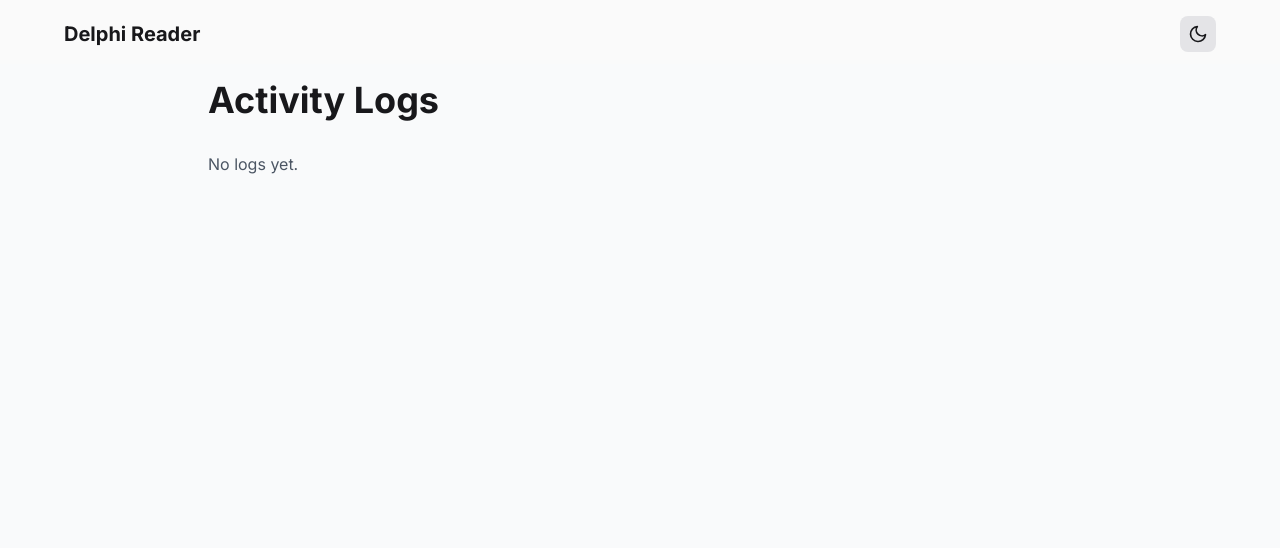
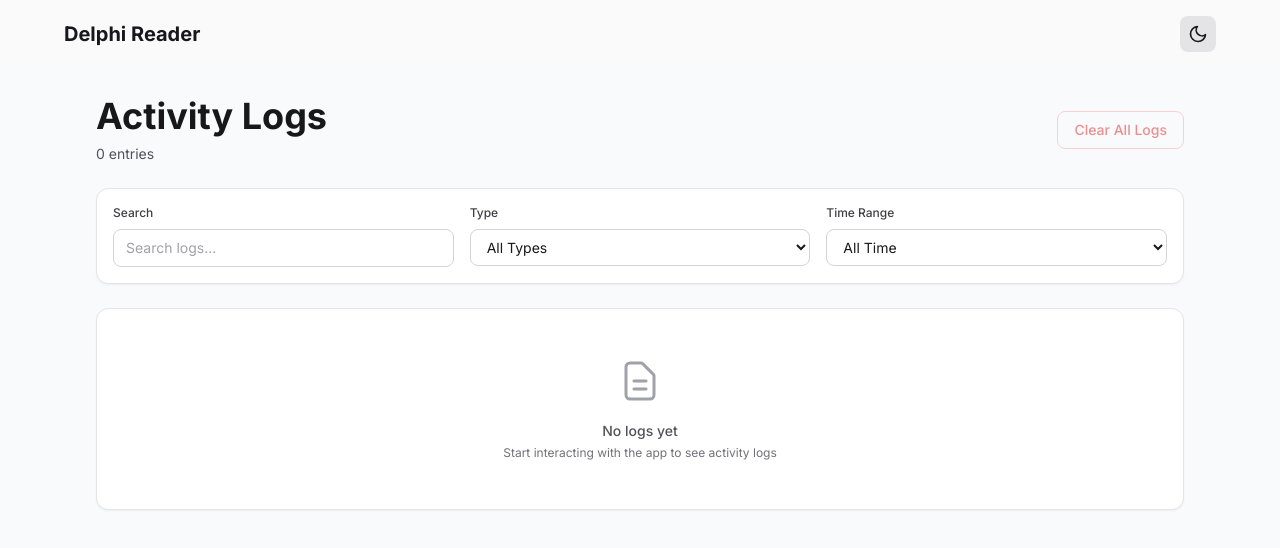
Before and after one commit to jiteshvarade/Delphi-Track-A, a React (Vite) app in the folder delphi-poc/: page /logs in a window 1280 px wide. Shown: the top 548 px of the page. Built offline with nearby package versions, Linux system fonts and the light colour scheme.

Commit message:
Added filters to log page

```diff
--- a/delphi-poc/src/context/LogContext.tsx
+++ b/delphi-poc/src/context/LogContext.tsx
@@ -1,23 +1,60 @@
 import { createContext, useContext, useState } from 'react'
 import type { ReactNode } from 'react'
 
+export interface LogEntry {
+  id: string
+  timestamp: Date
+  type: 'info' | 'success' | 'error' | 'warning'
+  message: string
+}
+
 interface LogContextType {
-  logs: string[]
-  addLog: (message: string) => void
+  logs: LogEntry[]
+  addLog: (message: string, type?: LogEntry['type']) => void
+  clearLogs: () => void
 }
 
 const LogContext = createContext<LogContextType | undefined>(undefined)
 
 export function LogProvider({ children }: { children: ReactNode }) {
-  const [logs, setLogs] = useState<string[]>(() => {
+  const [logs, setLogs] = useState<LogEntry[]>(() => {
     // Initialize from localStorage
     const stored = localStorage.getItem('activity-logs')
-    return stored ? JSON.parse(stored) : []
+    if (stored) {
+      try {
+        const parsed = JSON.parse(stored)
+
+        // Handle old string-based logs (migration)
+        if (parsed.length > 0 && typeof parsed[0] === 'string') {
+          console.log('Migrating old log format...')
+          // Clear old logs and start fresh
+          localStorage.removeItem('activity-logs')
+          return []
+        }
+
+        // Convert timestamp strings back to Date objects
+        return parsed.map((log: LogEntry) => ({
+          ...log,
+          type: log.type || 'info', // Provide default type for old logs
+          timestamp: new Date(log.timestamp)
+        }))
+      } catch (error) {
+        console.error('Error loading logs:', error)
+        // Clear corrupted logs
+        localStorage.removeItem('activity-logs')
+        return []
+      }
+    }
+    return []
   })
 
-  const addLog = (message: string) => {
-    const timestamp = new Date().toLocaleTimeString()
-    const newLog = `[${timestamp}] ${message}`
+  const addLog = (message: string, type: LogEntry['type'] = 'info') => {
+    const newLog: LogEntry = {
+      id: `${Date.now()}-${Math.random().toString(36).substr(2, 9)}`,
+      timestamp: new Date(),
+      type,
+      message
+    }
     setLogs((prev) => {
       const updated = [...prev, newLog]
       // Persist to localStorage
@@ -26,8 +63,13 @@ export function LogProvider({ children }: { children: ReactNode }) {
     })
   }
 
+  const clearLogs = () => {
+    setLogs([])
+    localStorage.removeItem('activity-logs')
+  }
+
   return (
-    <LogContext.Provider value={{ logs, addLog }}>
+    <LogContext.Provider value={{ logs, addLog, clearLogs }}>
       {children}
     </LogContext.Provider>
   )
--- a/delphi-poc/src/pages/LogsPage.tsx
+++ b/delphi-poc/src/pages/LogsPage.tsx
@@ -1,25 +1,209 @@
+import { useState, useMemo } from 'react'
 import { useLog } from '../context/LogContext'
+import type { LogEntry } from '../context/LogContext'
 
 export default function LogsPage() {
-  const { logs } = useLog()
+  const { logs, clearLogs } = useLog()
+  const [searchQuery, setSearchQuery] = useState('')
+  const [typeFilter, setTypeFilter] = useState<LogEntry['type'] | 'all'>('all')
+  const [dateFilter, setDateFilter] = useState<'all' | 'today' | 'hour'>('all')
+
+  // Filter logs based on search, type, and date
+  const filteredLogs = useMemo(() => {
+    let filtered = [...logs].reverse() // Show newest first
+
+    // Search filter
+    if (searchQuery) {
+      filtered = filtered.filter(log =>
+        log.message.toLowerCase().includes(searchQuery.toLowerCase())
+      )
+    }
+
+    // Type filter
+    if (typeFilter !== 'all') {
+      filtered = filtered.filter(log => log.type === typeFilter)
+    }
+
+    // Date filter
+    if (dateFilter !== 'all') {
+      const now = new Date()
+      filtered = filtered.filter(log => {
+        const logTime = new Date(log.timestamp)
+        if (dateFilter === 'today') {
+          return logTime.toDateString() === now.toDateString()
+        } else if (dateFilter === 'hour') {
+          return now.getTime() - logTime.getTime() < 3600000 // 1 hour
+        }
+        return true
+      })
+    }
+
+    return filtered
+  }, [logs, searchQuery, typeFilter, dateFilter])
+
+  const getTypeStyles = (type: LogEntry['type']) => {
+    switch (type) {
+      case 'success':
+        return 'bg-green-50 dark:bg-green-950 text-green-700 dark:text-green-300 border-green-200 dark:border-green-800'
+      case 'error':
+        return 'bg-red-50 dark:bg-red-950 text-red-700 dark:text-red-300 border-red-200 dark:border-red-800'
+      case 'warning':
+        return 'bg-yellow-50 dark:bg-yellow-950 text-yellow-700 dark:text-yellow-300 border-yellow-200 dark:border-yellow-800'
+      default:
+        return 'bg-blue-50 dark:bg-blue-950 text-blue-700 dark:text-blue-300 border-blue-200 dark:border-blue-800'
+    }
+  }
+
+  const getTypeBadge = (type: LogEntry['type']) => {
+    const badge = type.toUpperCase()
+    return (
+      <span className={`px-2 py-0.5 text-xs font-semibold rounded ${getTypeStyles(type)}`}>
+        {badge}
+      </span>
+    )
+  }
+
+  const formatTime = (date: Date) => {
+    return new Date(date).toLocaleTimeString('en-US', {
+      hour: '2-digit',
+      minute: '2-digit',
+      second: '2-digit',
+      hour12: false
+    })
+  }
+
+  const formatDate = (date: Date) => {
+    return new Date(date).toLocaleDateString('en-US', {
+      month: 'short',
+      day: 'numeric',
+      year: 'numeric'
+    })
+  }
 
   return (
     <div className="bg-gray-50 dark:bg-zinc-900 min-h-screen">
-      <div className="max-w-4xl mx-auto p-4">
-        <h1 className="text-4xl font-bold text-zinc-900 dark:text-zinc-100 mb-8">Activity Logs</h1>
+      <div className="max-w-6xl mx-auto p-4 md:p-8">
+        {/* Header */}
+        <div className="flex flex-col md:flex-row md:items-center md:justify-between mb-6">
+          <div>
+            <h1 className="text-3xl md:text-4xl font-bold text-zinc-900 dark:text-zinc-100 mb-2">
+              Activity Logs
+            </h1>
+            <p className="text-sm text-zinc-600 dark:text-zinc-400">
+              {filteredLogs.length} {filteredLogs.length === 1 ? 'entry' : 'entries'}
+              {logs.length !== filteredLogs.length && ` (${logs.length} total)`}
+            </p>
+          </div>
+          <button
+            onClick={clearLogs}
+            disabled={logs.length === 0}
+            className="mt-4 md:mt-0 px-4 py-2 text-sm font-medium text-red-600 dark:text-red-400 hover:bg-red-50 dark:hover:bg-red-950 border border-red-300 dark:border-red-800 rounded-lg transition-colors disabled:opacity-50 disabled:cursor-not-allowed"
+          >
+            Clear All Logs
+          </button>
+        </div>
 
-        {logs.length === 0 ? (
-          <p className="text-gray-600">No logs yet.</p>
+        {/* Filters */}
+        <div className="bg-white dark:bg-zinc-800 rounded-xl shadow-sm border border-zinc-200 dark:border-zinc-700 p-4 mb-6">
+          <div className="grid grid-cols-1 md:grid-cols-3 gap-4">
+            {/* Search */}
+            <div>
+              <label className="block text-xs font-medium text-zinc-700 dark:text-zinc-300 mb-2">
+                Search
+              </label>
+              <input
+                type="text"
+                placeholder="Search logs..."
+                value={searchQuery}
+                onChange={(e) => setSearchQuery(e.target.value)}
+                className="w-full px-3 py-2 text-sm bg-white dark:bg-zinc-900 border border-zinc-300 dark:border-zinc-600 rounded-lg text-zinc-900 dark:text-zinc-100 placeholder-zinc-400 dark:placeholder-zinc-500 focus:outline-none focus:ring-2 focus:ring-indigo-500 dark:focus:ring-indigo-400"
+              />
+            </div>
+
+            {/* Type Filter */}
+            <div>
+              <label className="block text-xs font-medium text-zinc-700 dark:text-zinc-300 mb-2">
+                Type
+              </label>
+              <select
+                value={typeFilter}
+                onChange={(e) => setTypeFilter(e.target.value as LogEntry['type'] | 'all')}
+                className="w-full px-3 py-2 text-sm bg-white dark:bg-zinc-900 border border-zinc-300 dark:border-zinc-600 rounded-lg text-zinc-900 dark:text-zinc-100 focus:outline-none focus:ring-2 focus:ring-indigo-500 dark:focus:ring-indigo-400"
+              >
+                <option value="all">All Types</option>
+                <option value="info">Info</option>
+                <option value="success">Success</option>
+                <option value="warning">Warning</option>
+                <option value="error">Error</option>
+              </select>
+            </div>
+
+            {/* Date Filter */}
+            <div>
+              <label className="block text-xs font-medium text-zinc-700 dark:text-zinc-300 mb-2">
+                Time Range
+              </label>
+              <select
+                value={dateFilter}
+                onChange={(e) => setDateFilter(e.target.value as 'all' | 'today' | 'hour')}
+                className="w-full px-3 py-2 text-sm bg-white dark:bg-zinc-900 border border-zinc-300 dark:border-zinc-600 rounded-lg text-zinc-900 dark:text-zinc-100 focus:outline-none focus:ring-2 focus:ring-indigo-500 dark:focus:ring-indigo-400"
+              >
+                <option value="all">All Time</option>
+                <option value="today">Today</option>
+                <option value="hour">Last Hour</option>
+              </select>
+            </div>
+          </div>
+        </div>
+
+        {/* Logs List */}
+        {filteredLogs.length === 0 ? (
+          <div className="bg-white dark:bg-zinc-800 rounded-xl shadow-sm border border-zinc-200 dark:border-zinc-700 p-12 text-center">
+            <div className="text-zinc-400 dark:text-zinc-500 mb-2">
+              <svg className="w-12 h-12 mx-auto mb-4" fill="none" viewBox="0 0 24 24" stroke="currentColor">
+                <path strokeLinecap="round" strokeLinejoin="round" strokeWidth={1.5} d="M9 12h6m-6 4h6m2 5H7a2 2 0 01-2-2V5a2 2 0 012-2h5.586a1 1 0 01.707.293l5.414 5.414a1 1 0 01.293.707V19a2 2 0 01-2 2z" />
+              </svg>
+            </div>
+            <p className="text-sm font-medium text-zinc-600 dark:text-zinc-400">
+              {logs.length === 0 ? 'No logs yet' : 'No logs match your filters'}
+            </p>
+            <p className="text-xs text-zinc-500 dark:text-zinc-500 mt-1">
+              {logs.length === 0 ? 'Start interacting with the app to see activity logs' : 'Try adjusting your search or filters'}
+            </p>
+          </div>
         ) : (
-          <ul className="space-y-2">
-            {logs.map((log, index) => (
-              <li key={index}>
-                <div className="bg-white dark:bg-zinc-800 p-3 rounded shadow-sm border border-gray-200 dark:border-zinc-700">
-                  <p className="text-sm font-mono text-zinc-700 dark:text-zinc-300">{log}</p>
+          <div className="space-y-2">
+            {filteredLogs.map((log) => (
+              <div
+                key={log.id}
+                className="bg-white dark:bg-zinc-800 rounded-lg shadow-sm border border-zinc-200 dark:border-zinc-700 p-4 hover:shadow-md transition-shadow"
+              >
+                <div className="flex items-start gap-4">
+                  {/* Timestamp */}
+                  <div className="flex-shrink-0 text-right min-w-[100px]">
+                    <div className="text-xs font-medium text-zinc-900 dark:text-zinc-100">
+                      {formatTime(log.timestamp)}
+                    </div>
+                    <div className="text-xs text-zinc-500 dark:text-zinc-500">
+                      {formatDate(log.timestamp)}
+                    </div>
+                  </div>
+
+                  {/* Type Badge */}
+                  <div className="flex-shrink-0 pt-0.5">
+                    {getTypeBadge(log.type)}
+                  </div>
+
+                  {/* Message */}
+                  <div className="flex-1 min-w-0">
+                    <p className="text-sm text-zinc-700 dark:text-zinc-300 break-words">
+                      {log.message}
+                    </p>
+                  </div>
                 </div>
-              </li>
+              </div>
             ))}
-          </ul>
+          </div>
         )}
       </div>
     </div>
```
Also changed, not shown: delphi-poc/src/components/SelectionPopup.tsx (+7 -7 lines).
